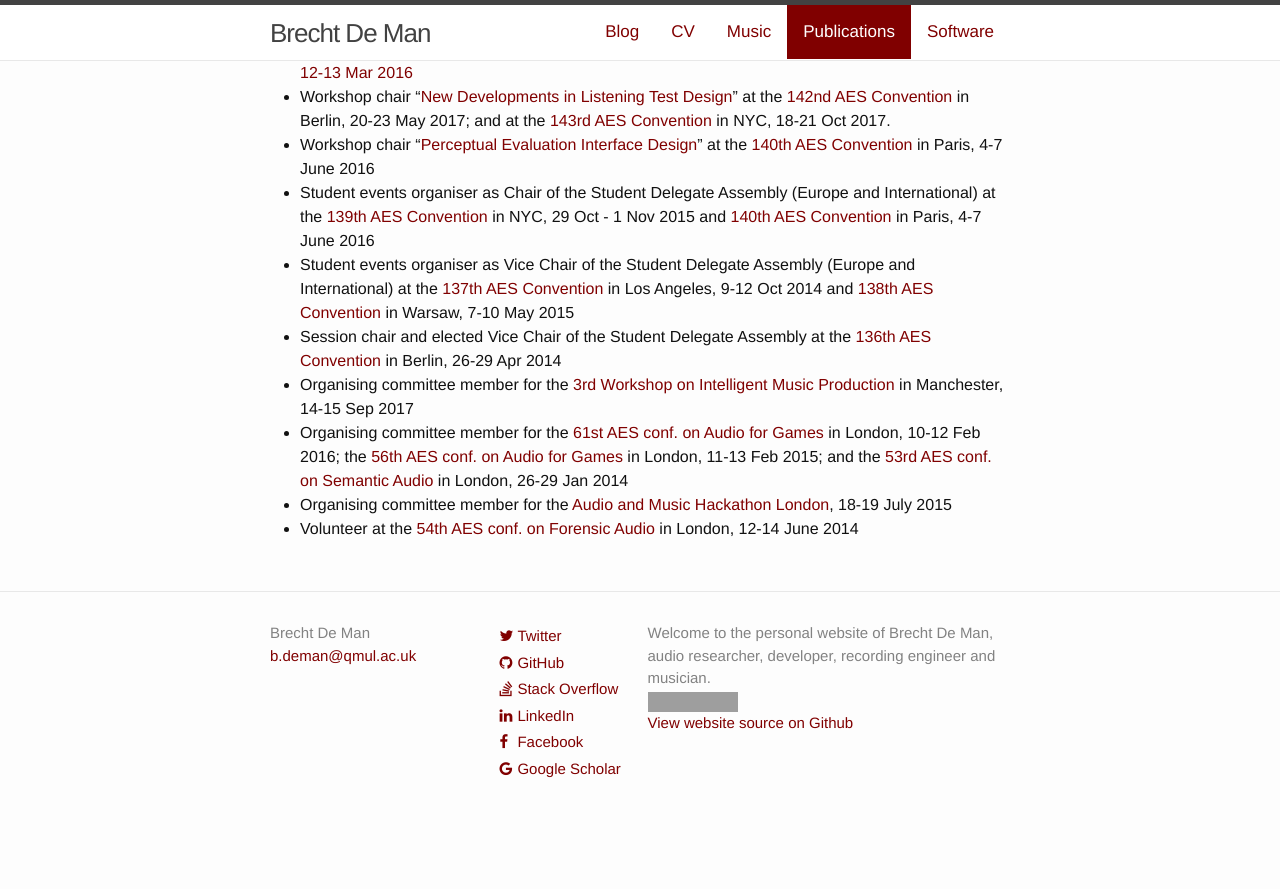
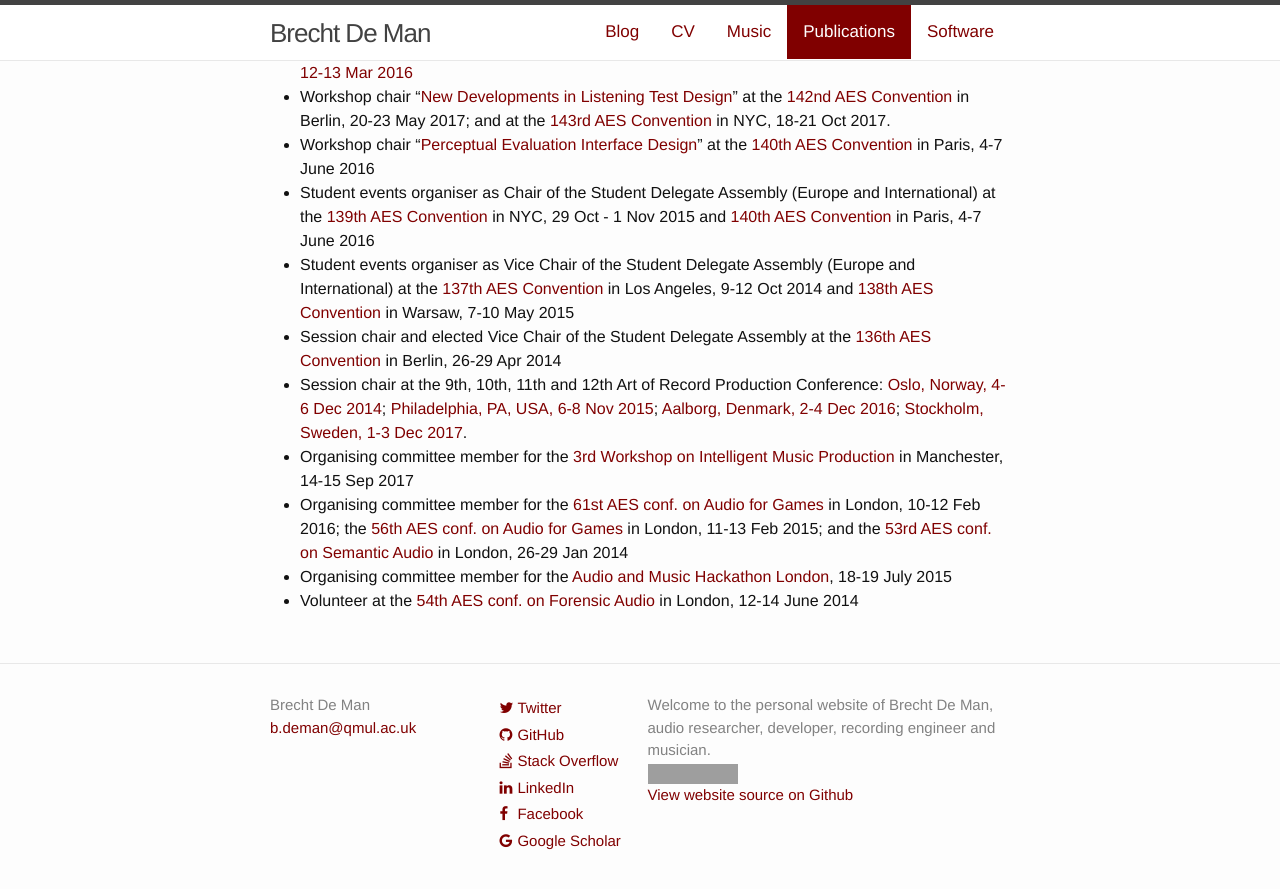
Before and after one commit to BrechtDeMan/BrechtDeMan.github.io, a Jekyll site: the page built from publications/index.md, in a window 1280 px wide and 900 px high, scrolled down 3428 px. Shown: the top 889 px of the window. Built offline with Jekyll 4.4.1, drawn with Linux system fonts in a browser that asks for light colours; nearby versions of some CDN libraries; before the commit the page ends 4256 px from its top, so only the background shows below that; grey boxes are pictures that could not be loaded.

Commit message:
Add ARP conferences

```diff
--- a/publications/index.md
+++ b/publications/index.md
@@ -149,6 +149,7 @@ _Honourable Mention in the Engineering Sciences category in honour and recogniti
 - Student events organiser as Chair of the Student Delegate Assembly (Europe and International) at the [139th AES Convention](http://www.aes.org/events/139/) in NYC, 29 Oct - 1 Nov 2015 and [140th AES Convention](http://www.aes.org/events/140/) in Paris, 4-7 June 2016
 - Student events organiser as Vice Chair of the Student Delegate Assembly (Europe and International) at the [137th AES Convention](http://www.aes.org/events/137/) in Los Angeles, 9-12 Oct 2014 and [138th AES Convention](http://www.aes.org/events/138/) in Warsaw, 7-10 May 2015
 - Session chair and elected Vice Chair of the Student Delegate Assembly at the [136th AES Convention](http://www.aes.org/events/136/) in Berlin, 26-29 Apr 2014
+- Session chair at the 9th, 10th, 11th and 12th Art of Record Production Conference: [Oslo, Norway, 4-6 Dec 2014](http://www.artofrecordproduction.com/arp-conferences/arp-2014); [Philadelphia, PA, USA, 6-8 Nov 2015](http://www.artofrecordproduction.com/arp-conferences/arp-2015); [Aalborg, Denmark, 2-4 Dec 2016](http://www.artofrecordproduction.com/arp-conferences/arp-2016); [Stockholm, Sweden, 1-3 Dec 2017](http://www.artofrecordproduction.com/arp-conferences/arp-2017).
 - Organising committee member for the [3rd Workshop on Intelligent Music Production](http://www.semanticaudio.co.uk/events/wimp2017/) in Manchester, 14-15 Sep 2017
 - Organising committee member for the [61st AES conf. on Audio for Games](http://www.audioforgames.co.uk/2016/) in London, 10-12 Feb 2016; the [56th AES conf. on Audio for Games](http://www.audioforgames.co.uk/2015/) in London, 11-13 Feb 2015; and the [53rd AES conf. on Semantic Audio](http://www.aes.org/conferences/53/) in London, 26-29 Jan 2014
 - Organising committee member for the [Audio and Music Hackathon London](https://audioandmusichackathonlondon.devpost.com/), 18-19 July 2015
```
